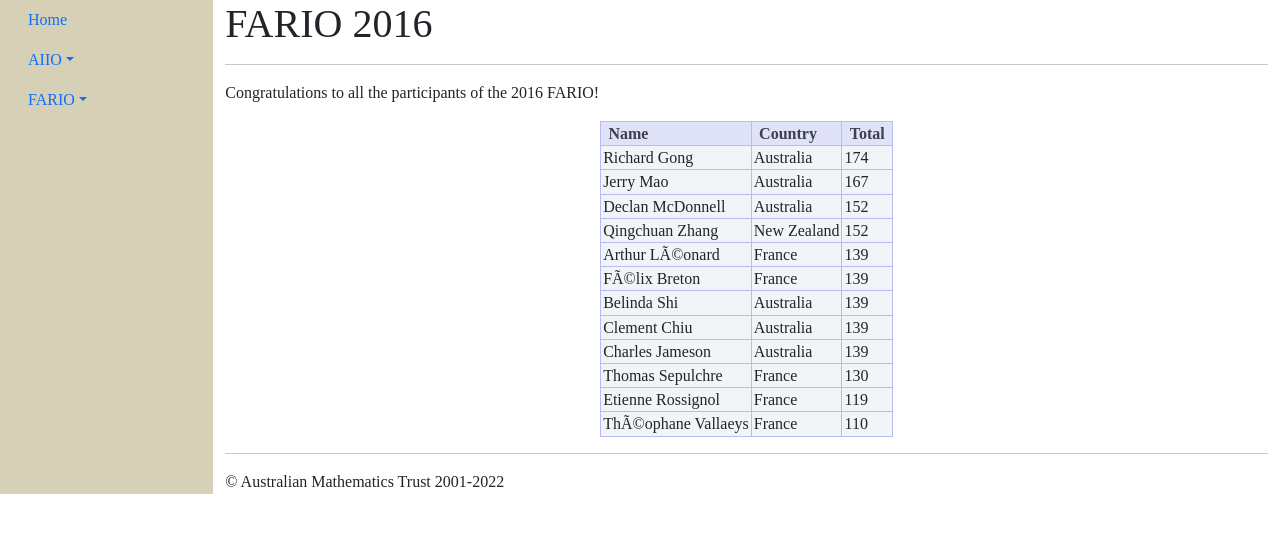
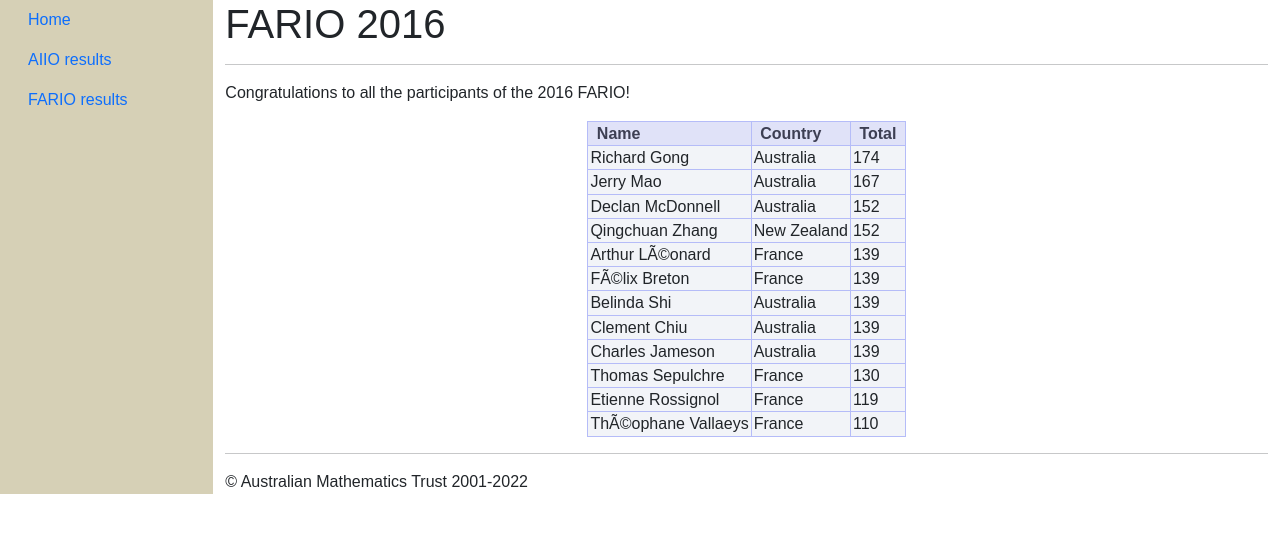
Before and after one commit to simonyanli/results, a Jekyll site: the page built from fario/fario16.md, in a window 1280 px wide. Shown: the top 533 px of the page. Built offline with Jekyll 4.4.1, drawn with Linux system fonts in a browser that asks for light colours; some web fonts are replaced; comment, search, counter and statistics services are not loaded.

Commit message:
Clean up sidebar, change to simpler font

```diff
--- a/_layouts/default.html
+++ b/_layouts/default.html
@@ -28,19 +28,11 @@
             <li class="nav-item">
                 <a class="nav-link" href="{{ site.baseurl }}{% link index.md %}">Home</a>
             </li>
-            <li class="nav-item dropdown">
-              <a class="nav-link dropdown-toggle" data-bs-toggle="dropdown" href="#" role="button">AIIO</a>
-              <ul class="dropdown-menu">
-                <li><a class="dropdown-item" href="#">About</a></li>
-                <li><a class="dropdown-item" href="{{ site.baseurl }}{% link aiio/results.md %}">Results</a></li>
-              </ul>
+            <li class="nav-item">
+                <a class="nav-link" href="{{ site.baseurl }}{% link aiio/results.md %}">AIIO results</a>
             </li>
-            <li class="nav-item dropdown">
-              <a class="nav-link dropdown-toggle" data-bs-toggle="dropdown" href="#" role="button">FARIO</a>
-              <ul class="dropdown-menu">
-                <li><a class="dropdown-item" href="#">About</a></li>
-                <li><a class="dropdown-item" href="{{ site.baseurl }}{% link fario/results.md %}">Results</a></li>
-              </ul>
+            <li class="nav-item">
+                <a class="nav-link" href="{{ site.baseurl }}{% link fario/results.md %}">FARIO results</a>
             </li>
           </ul>
         </div>
--- a/assets/main.scss
+++ b/assets/main.scss
@@ -3,11 +3,9 @@
 ---
 @charset "utf-8";
 
-@import url('http://fonts.googleapis.com/css?family=Droid+Serif');
-
 body {
   margin-top: 0;
-  font-family: "Droid Serif";
+  font-family: "Arial";
 }
 
 ul.list-linear {
@@ -32,7 +30,7 @@ div.sidebar {
 
 table.results {
   width: auto;
-  font-family: "Droid Serif";
+  font-family: "Arial";
   font-size: 1rem;
   line-height: 1.2rem;
   border: 0;
```
